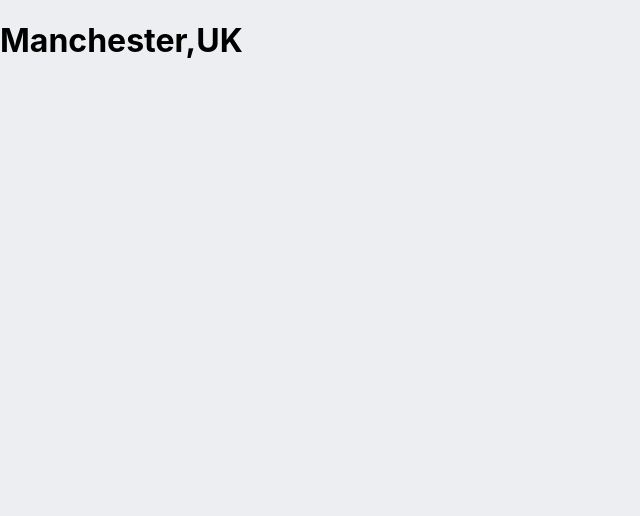
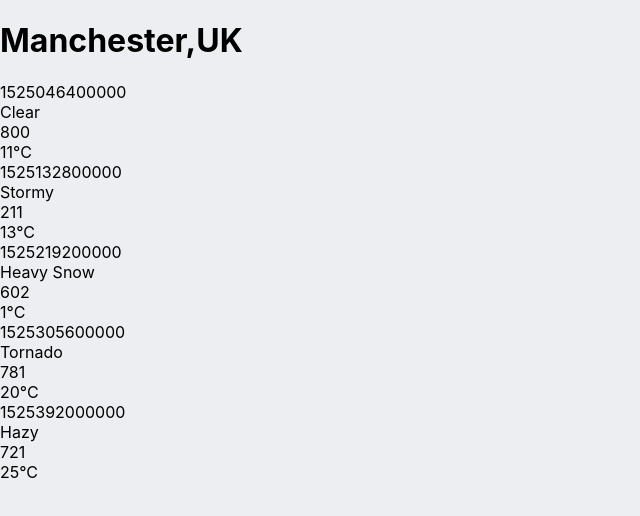
Before and after one commit to PerryBaran/weather-app-sarahlmoran, a React (Create React App) app: page / in a window 1280 px wide. Shown: the top 516 px of the page, without its empty margins (0-640 px from the left). Built offline with nearby package versions, Linux system fonts and the light colour scheme.

Commit message:
completion of ForecastSummaries component

```diff
--- a/src/components/App.js
+++ b/src/components/App.js
@@ -1,10 +1,15 @@
 import "../styles/App.css";
 import React from "react";
 import LocationDetails from "./LocationDetails";
+import ForecastSummaries from "./ForecastSummaries";
 
-function App({ location }) {
-  const { city, country } = location;
-  return <LocationDetails city={city} country={country} />;
+function App({ location, forecasts }) {
+  return (
+    <div className="forecast">
+      <LocationDetails city={location.city} country={location.country} />
+      <ForecastSummaries forecasts={forecasts} />
+    </div>
+  );
 }
 
 export default App;
--- /dev/null
+++ b/src/components/ForecastSummaries.js
@@ -0,0 +1,20 @@
+import React from "react";
+import ForecastSummary from "./ForecastSummary";
+
+function ForecastSummaries({ forecasts }) {
+  return (
+    <div className="forecast-summaries">
+      {forecasts.map((forecast) => (
+        <ForecastSummary
+          key={forecast.date}
+          date={forecast.date}
+          description={forecast.description}
+          icon={forecast.icon}
+          temperature={forecast.temperature}
+        />
+      ))}
+    </div>
+  );
+}
+
+export default ForecastSummaries;
--- a/src/components/ForecastSummary.js
+++ b/src/components/ForecastSummary.js
@@ -1,7 +1,7 @@
 import React from "react";
 
 function ForecastSummary(props) {
-  const { date, description, icon, temp } = props;
+  const { date, description, icon, temperature } = props;
   return (
     <div className="forecast-summary">
       <div className="forecast-summary__date">{date}</div>
@@ -9,8 +9,8 @@
       <div className="forecast-summary__icon" data-testid="forecast-icon">
         {icon}
       </div>
-      <div className="forecast-summary__temp">
-        {temp.max}
+      <div className="forecast-summary__temperature">
+        {temperature.max}
         &deg;C
       </div>
     </div>
--- a/src/index.js
+++ b/src/index.js
@@ -7,6 +7,6 @@
 const root = ReactDOM.createRoot(document.getElementById("root"));
 root.render(
   <React.StrictMode>
-    <App location={forecast.location} />
+    <App location={forecast.location} forecasts={forecast.forecasts} />
   </React.StrictMode>
 );
```
Also changed, not shown: 2 other files (tests, documents, lock files or other folders).
